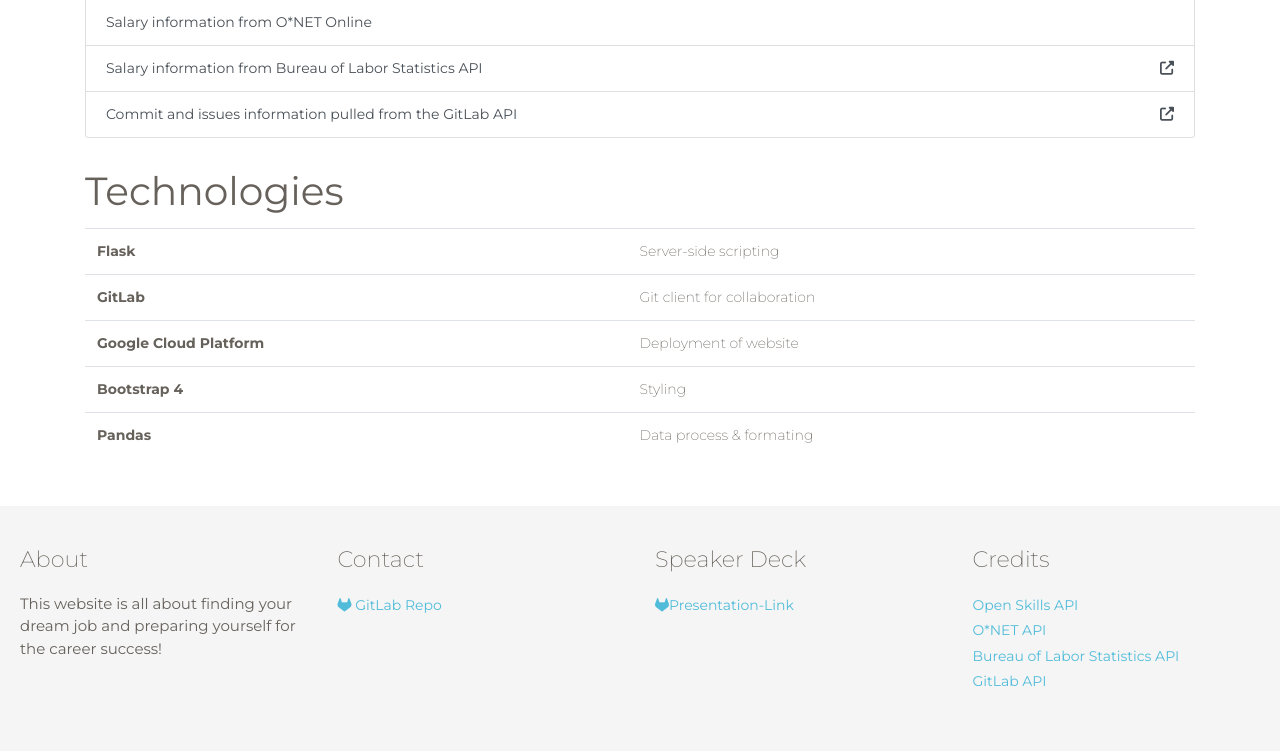
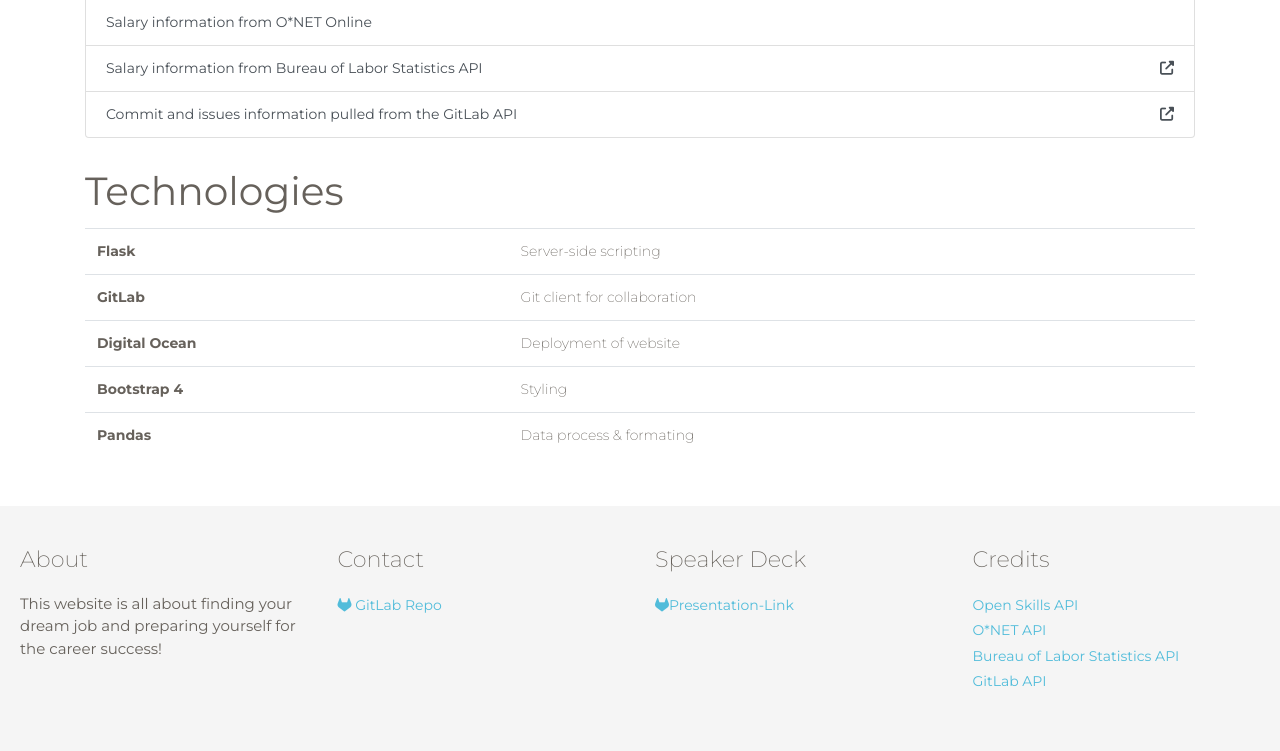
Before and after one commit to xindixu/prep-for-job, a Flask app: template app/templates/about.html in a window 1280 px wide. Shown: the part 772-1523 px from the top of the page. Run offline with Flask 2, Linux system fonts and the light colour scheme; the template is opened without the code that fills it, so the values that code supplies are empty; some libraries are stand-ins or nearby versions.

Commit message:
changes to description

```diff
--- a/app/templates/about.html
+++ b/app/templates/about.html
@@ -136,7 +136,7 @@
       <td>Git client for collaboration</td>
     </tr>
     <tr>
-      <th>Google Cloud Platform</th>
+      <th>Digital Ocean</th>
       <td>Deployment of website</td>
     </tr>
     <tr>
```
